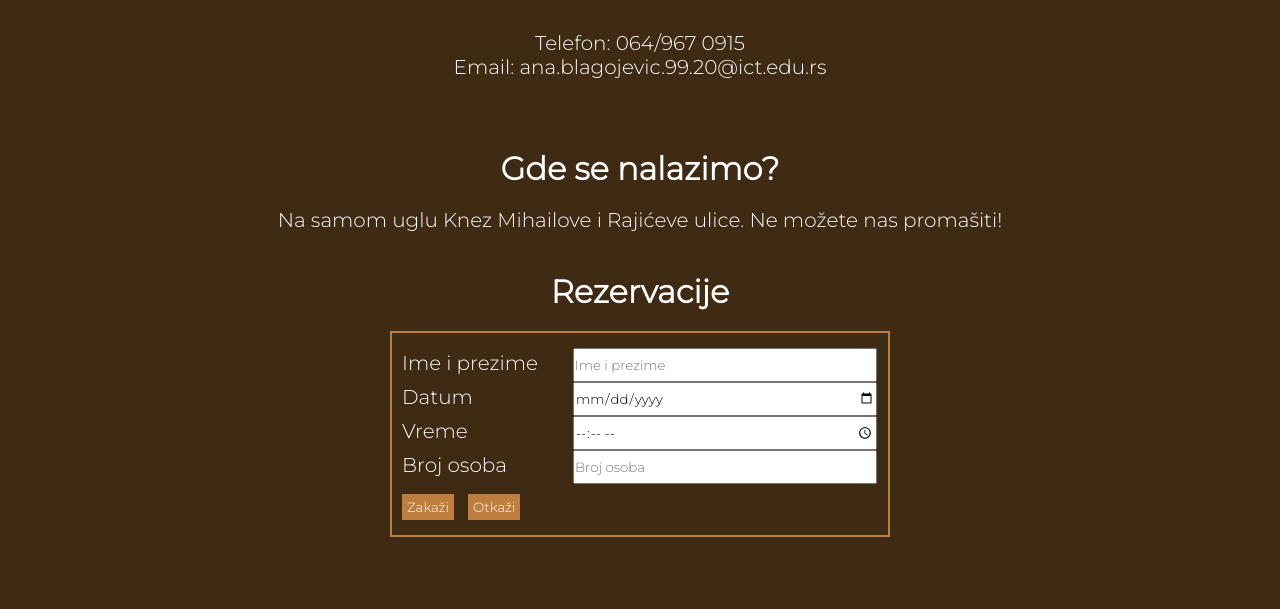
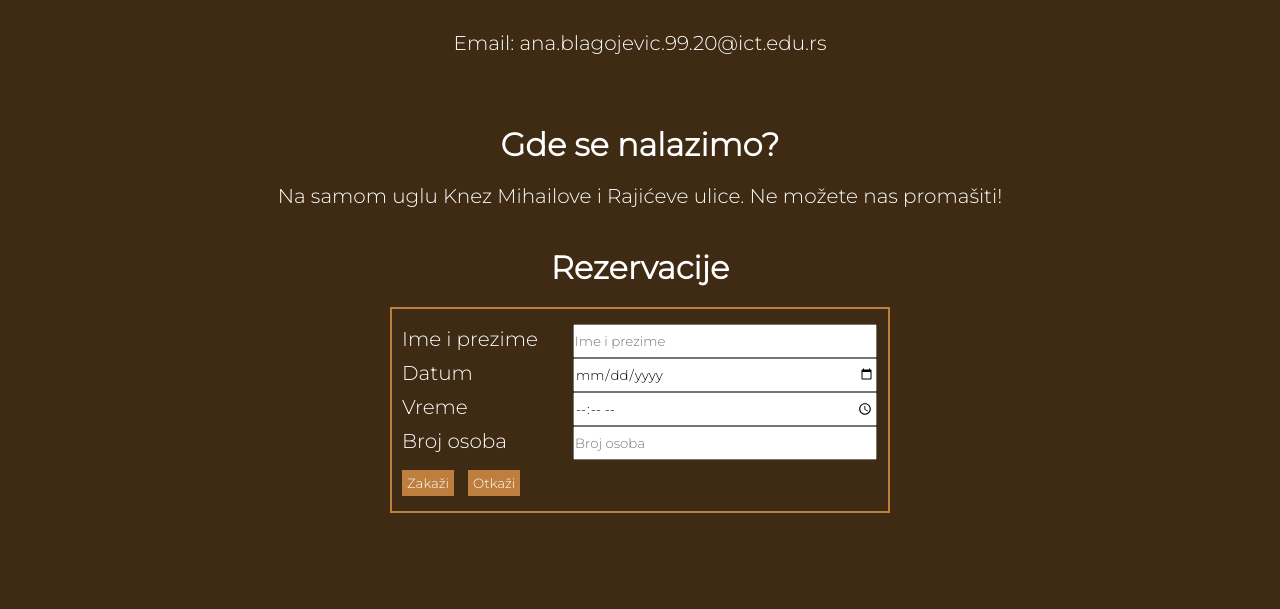
Before and after one commit to anablagojevic/anablagojevic, a plain HTML site: page kontakt.html in a window 1280 px wide. Shown: the part 188-797 px from the top of the page. Drawn offline with Linux system fonts and the light colour scheme.

Commit message:
Update kontakt.html

```diff
--- a/kontakt.html
+++ b/kontakt.html
@@ -28,8 +28,6 @@
         <div id="contact">
             <h1 id="kn"> Kontaktirajte nas </h1>
             <p class="inf">
-                Telefon: 064/967 0915
-                <br/>
                 Email: ana.blagojevic.99.20&#64ict.edu.rs
             </p>
             <h1 id="gn"> Gde se nalazimo? </h1>
```
